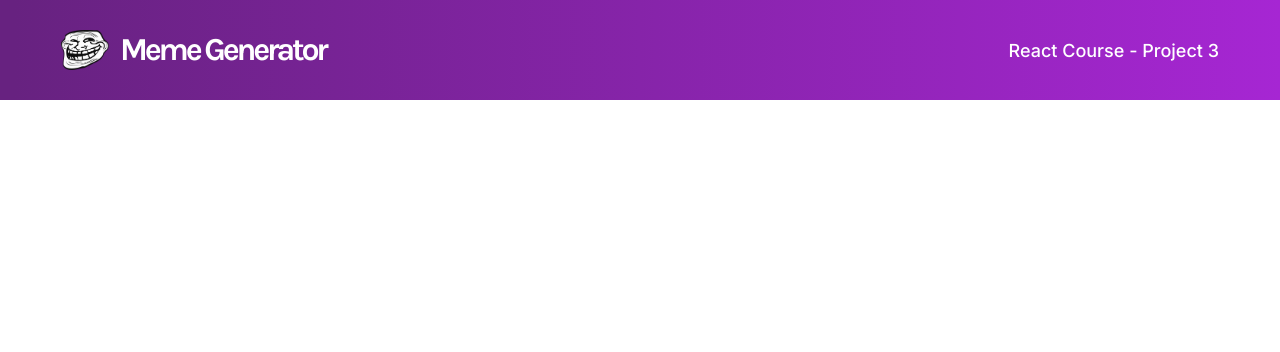
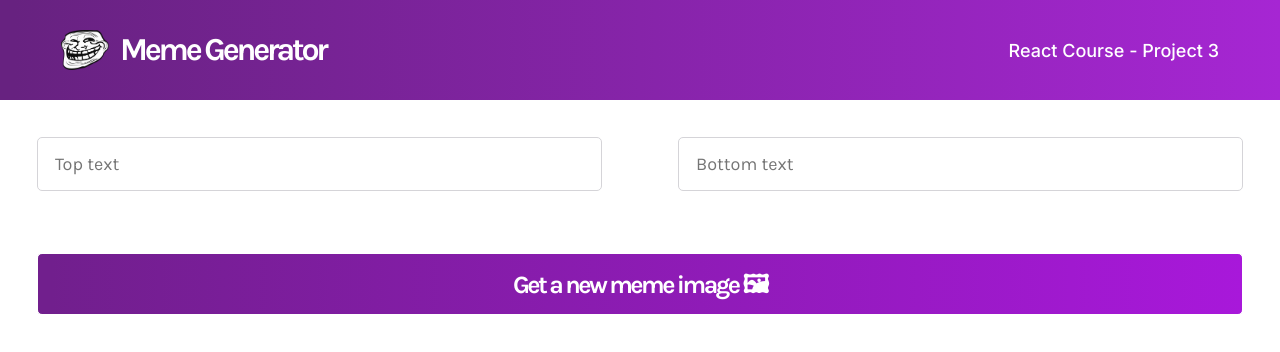
Before and after one commit to tsilvas0113/meme-generator, a React (Create React App) app: page / in a window 1280 px wide. Shown: the top 352 px of the page. Built offline with nearby package versions, Linux system fonts and the light colour scheme.

Commit message:
Create and style form/button for the 'main' component

```diff
--- a/src/App.js
+++ b/src/App.js
@@ -1,10 +1,12 @@
 import React from "react";
 import Header from "./components/Header";
+import Meme from "./components/Meme";
 
 function App() {
   return (
     <div className="App">
       <Header />
+      <Meme />
     </div>
   );
 }
--- /dev/null
+++ b/src/components/Meme.js
@@ -0,0 +1,23 @@
+import React from "react";
+
+function Meme () {
+    return (
+        <main className="meme">
+            <form className="form">
+                <input
+                    type='text'
+                    placeholder="Top text"
+                    className="form-input"
+                />
+                <input
+                    type='text'
+                    placeholder="Bottom text"
+                    className="form-input"
+                />
+                <button>Get a new meme image 🖼</button>
+            </form>
+        </main>
+    )
+}
+
+export default Meme
--- a/src/index.css
+++ b/src/index.css
@@ -3,6 +3,10 @@
   padding: 0;
   box-sizing: border-box;
   font-family: 'Karla', sans-serif;
+}
+
+main {
+  padding: 37px;
 }
 
 .header {
@@ -35,3 +39,33 @@
   line-height: 23px;
   color: #ffffff;
 }
+
+.form {
+  display: grid;
+  grid-template: 40px 40px / 1fr 1fr;
+  gap: 76px;
+}
+
+.form-input {
+  border: 1px solid #d5d4d8;
+  border-radius: 5px;
+  height: 54px;
+  font-weight: 400;
+  font-size: 1.125rem;
+  line-height: 22px;
+  padding: 17px;
+  color: #0d0d0d;
+}
+
+.form > button {
+  grid-column: 1 / -1;
+  border-radius: 5px;
+  background: linear-gradient(90.41deg, #711F8D 1.14%, #A818DA 100%);
+  height: 62px;
+  font-weight: 700;
+  font-size: 1.56rem;
+  line-height: 29px;
+  letter-spacing: -0.1em;
+  color: #ffffff;
+  border: 1px solid;
+}
```
